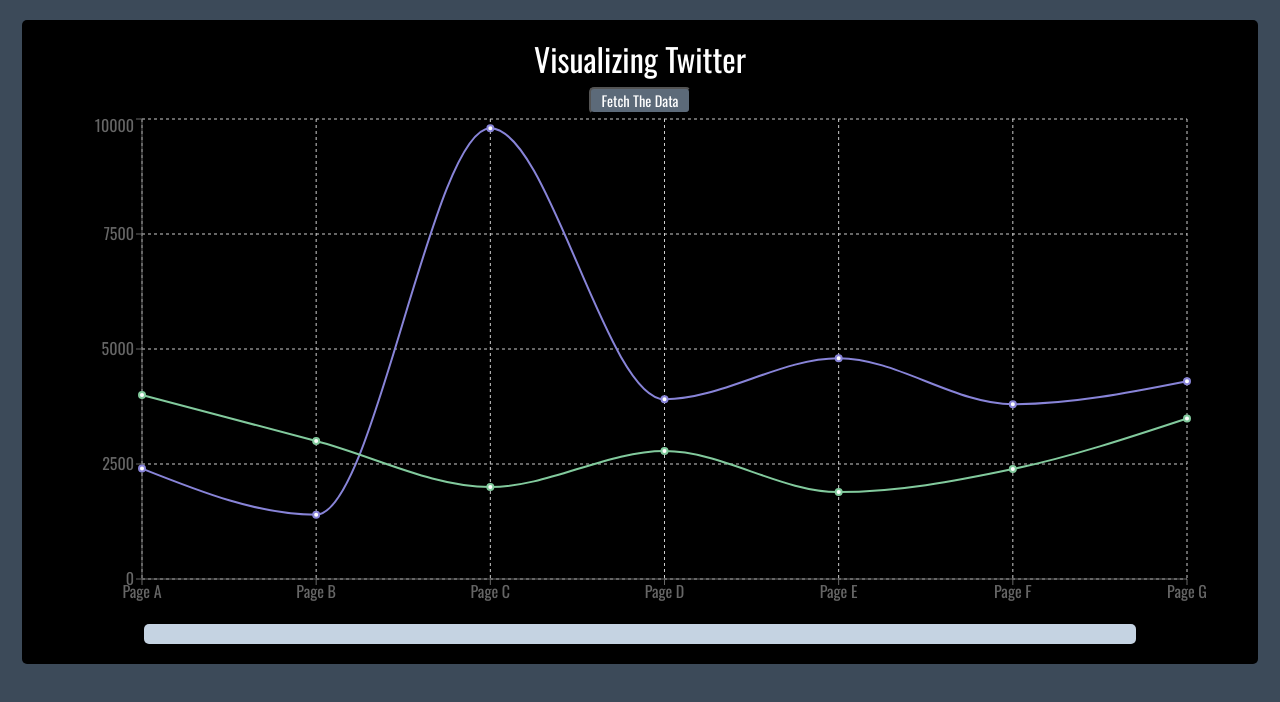
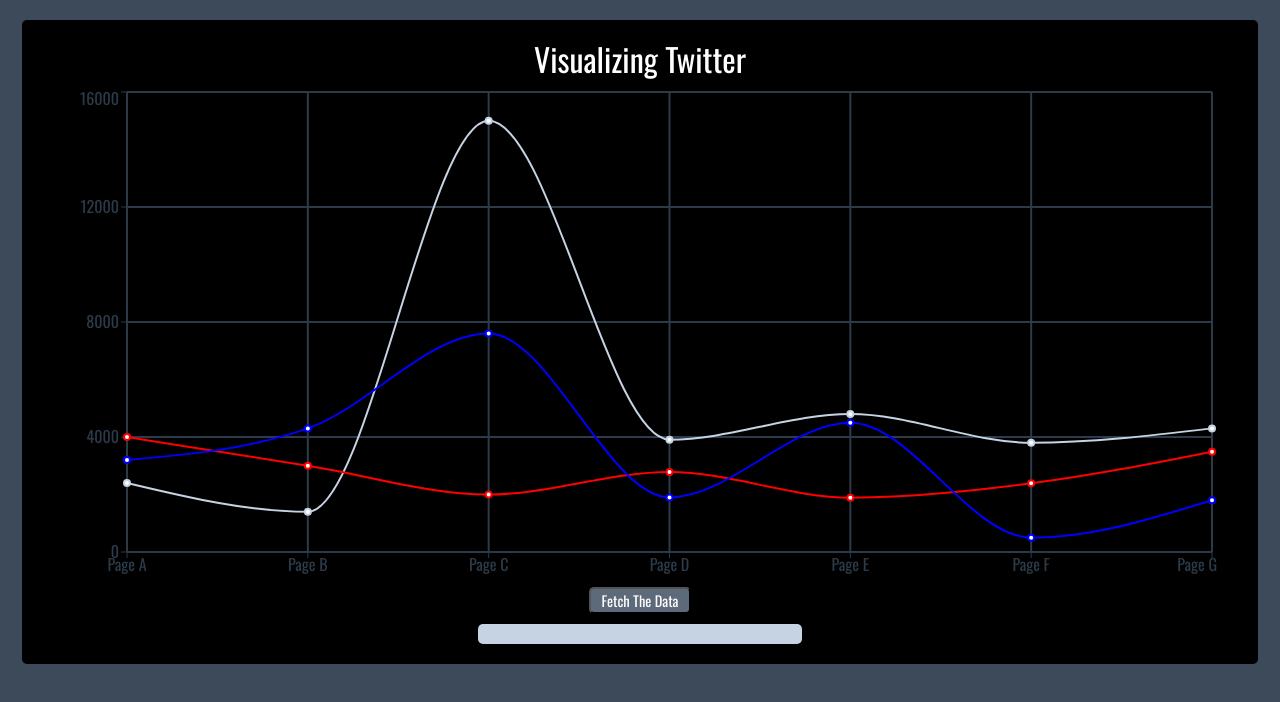
Before and after one commit to giacomo9999/remesh-twitter-210307, a React (Create React App) app in the folder rt-client/: page / in a window 1280 px wide. Shown: the top 702 px of the page. Built offline with nearby package versions, Linux system fonts and the light colour scheme.

Commit message:
Username and number of tweets now assigned dynamically.

```diff
--- a/rt-client/src/App.js
+++ b/rt-client/src/App.js
@@ -6,8 +6,8 @@ function App() {
   const [tweetData, setTweetData] = useState({});
   const [dataIn, setDataIn] = useState(false);
 
-  const fetchData = (user) => {
-    let userUrl = "http://localhost:8082/" + user;
+  const fetchData = (user, numOfTweets) => {
+    let userUrl = "http://localhost:8082/" + user + "/" + numOfTweets;
     console.log(userUrl);
     axios
       .get(userUrl)
@@ -30,11 +30,12 @@ function App() {
   return (
     <div className="container-outer">
       <h1>Visualizing Twitter</h1>
-      <button onClick={() => fetchData("erikloomis")}>Fetch The Data</button>
       <div className="graph-container">
         <DataGraph />
       </div>
-
+      <button onClick={() => fetchData("erikloomis", 4)}>
+        Fetch The Data
+      </button>
       <ul>{dataDisplay}</ul>
     </div>
   );
--- a/rt-client/src/DataGraph.js
+++ b/rt-client/src/DataGraph.js
@@ -7,8 +7,6 @@ import {
   YAxis,
   CartesianGrid,
   ResponsiveContainer,
-  //   Tooltip,
-  //   Legend,
 } from "recharts";
 
 const data = [
@@ -16,73 +14,69 @@ const data = [
     name: "Page A",
     uv: 4000,
     pv: 2400,
-    amt: 2400,
+    wv: 3200,
+    // amt: 2400,
   },
   {
     name: "Page B",
     uv: 3000,
     pv: 1398,
-    amt: 2210,
+    wv: 4300,
+    // amt: 2210,
   },
   {
     name: "Page C",
     uv: 2000,
-    pv: 9800,
-    amt: 2290,
+    pv: 15000,
+    wv: 7600,
+    // amt: 2290,
   },
   {
     name: "Page D",
     uv: 2780,
     pv: 3908,
-    amt: 2000,
+    wv: 1900,
+    // amt: 2000,
   },
   {
     name: "Page E",
     uv: 1890,
     pv: 4800,
-    amt: 2181,
+    wv: 4500,
+    // amt: 2181,
   },
   {
     name: "Page F",
     uv: 2390,
     pv: 3800,
-    amt: 2500,
+    wv: 500,
+    // amt: 2500,
   },
   {
     name: "Page G",
     uv: 3490,
     pv: 4300,
-    amt: 2100,
+    wv: 1800,
+    // amt: 2100,
   },
 ];
 
 export default function DataGraph() {
   return (
     <ResponsiveContainer width="100%" height="100%">
-      <LineChart
-        width={500}
-        height={300}
-        data={data}
-        margin={{
-          top: 5,
-          right: 30,
-          left: 20,
-          bottom: 5,
-        }}
-      >
-        <CartesianGrid strokeDasharray="3 3" />
-        <XAxis dataKey="name" />
-        <YAxis />
-        {/* <Tooltip /> */}
-        {/* <Legend /> */}
+      <LineChart width={500} height={300} data={data}>
+        <CartesianGrid stroke="#2C3A49" strokeWidth={2} />
+        <XAxis dataKey="name" stroke="#2C3A49" />
+        <YAxis stroke="#2C3A49" />
         <Line
           type="monotone"
           dataKey="pv"
-          stroke="#8884d8"
+          stroke="#C5D3E2"
           strokeWidth={2}
           activeDot={{ r: 8 }}
         />
-        <Line type="monotone" dataKey="uv" stroke="#82ca9d" strokeWidth={2} />
+        <Line type="monotone" dataKey="uv" stroke="red" strokeWidth={2} />
+        <Line type="monotone" dataKey="wv" stroke="blue" strokeWidth={2} />
       </LineChart>
     </ResponsiveContainer>
   );
--- a/rt-client/src/index.css
+++ b/rt-client/src/index.css
@@ -98,7 +98,7 @@ p {
 /* Lists: */
 
 ul {
-  width: 80%;
+  width: 25%;
   border-radius: 5px;
   /* background color 11 */
   background-color: #c5d3e2;
```
Also changed, not shown: 1 other file (tests, documents, lock files or other folders).
